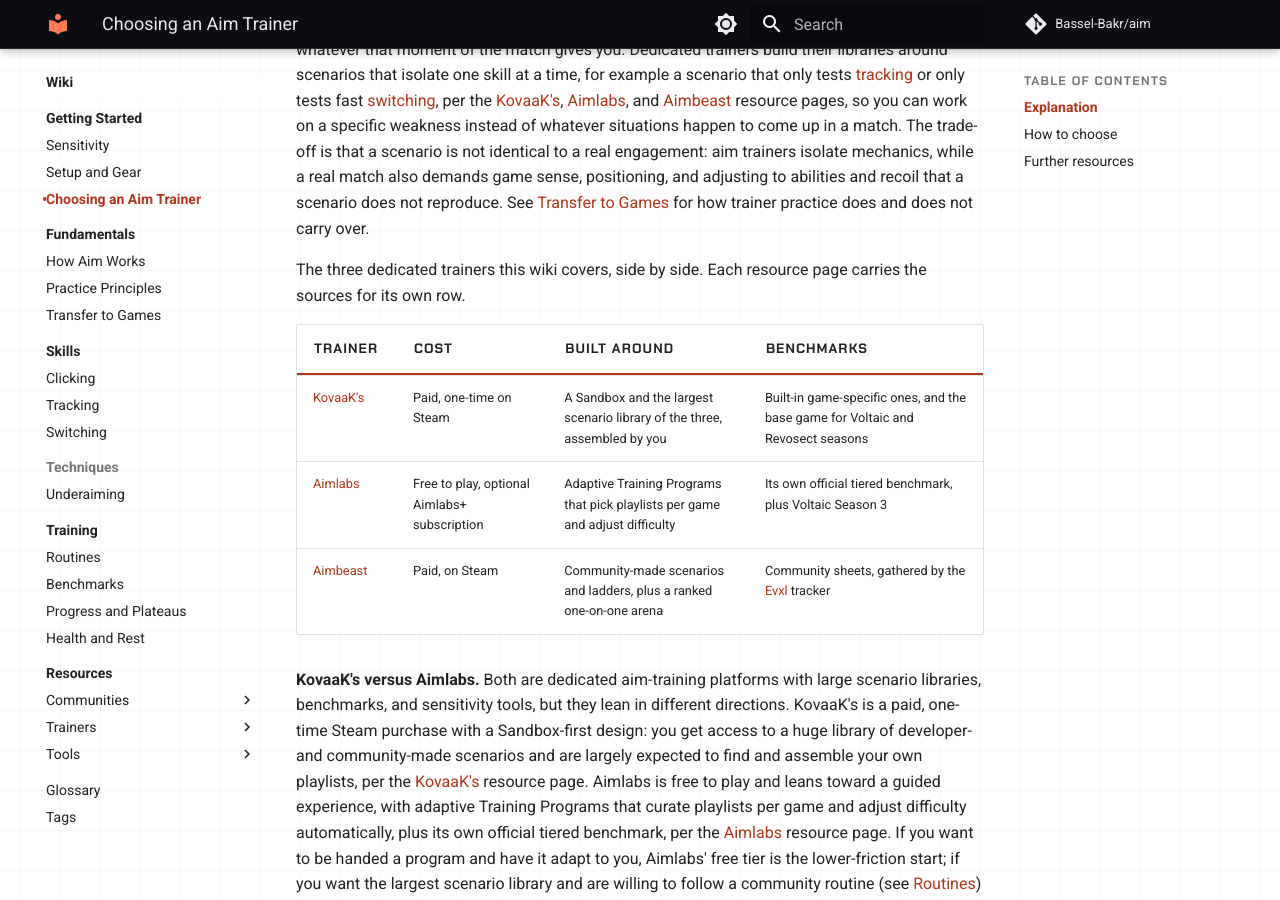
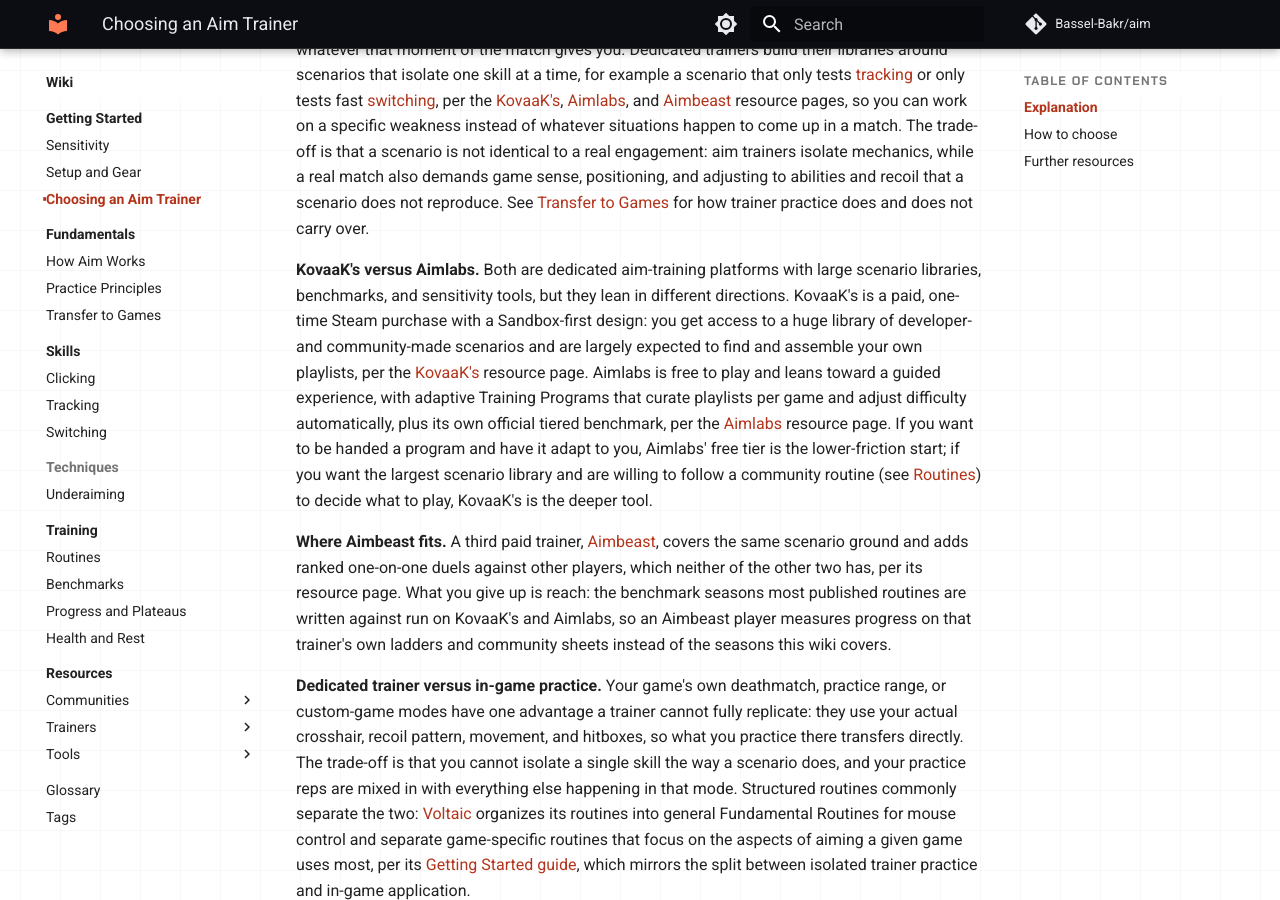
Before and after one commit to Bassel-Bakr/Aim, an MkDocs documentation site: the page built from docs/wiki/getting-started/aim-trainers.md, in a window 1280 px wide and 900 px high, scrolled down 560 px. Built offline with MkDocs 1.6.1 and Material for MkDocs 9.7.7, drawn with Linux system fonts in a browser that asks for light colours; comment, search, counter and statistics services are not loaded.

Commit message:
Revert "docs: compare the three trainers in a table"
This reverts commit 9346ff9.

The table restated cost, design, and benchmark support that already live on
each trainer's resource page. Every price change, subscription tier, or new
benchmark season would have needed editing in both places, and the copy that
falls behind is the one fewer people open.

Co-Authored-By: Claude Opus 5 <noreply@anthropic.com>

```diff
--- a/docs/wiki/getting-started/aim-trainers.md
+++ b/docs/wiki/getting-started/aim-trainers.md
@@ -26,19 +26,6 @@ trainers isolate mechanics, while a real match also demands game sense, position
 to abilities and recoil that a scenario does not reproduce. See
 [Transfer to Games](../fundamentals/transfer-to-games.md) for how trainer practice does and does
 not carry over.
-
-The three dedicated trainers this wiki covers, side by side. Each resource page carries the
-sources for its own row.
-
-<div class="aim-table-stack" markdown>
-
-| Trainer | Cost | Built around | Benchmarks |
-| --- | --- | --- | --- |
-| [KovaaK's](../resources/trainers/kovaaks.md) | Paid, one-time on Steam | A Sandbox and the largest scenario library of the three, assembled by you | Built-in game-specific ones, and the base game for Voltaic and Revosect seasons |
-| [Aimlabs](../resources/trainers/aimlabs.md) | Free to play, optional Aimlabs+ subscription | Adaptive Training Programs that pick playlists per game and adjust difficulty | Its own official tiered benchmark, plus Voltaic Season 3 |
-| [Aimbeast](../resources/trainers/aimbeast.md) | Paid, on Steam | Community-made scenarios and ladders, plus a ranked one-on-one arena | Community sheets, gathered by the [Evxl](../resources/tools/evxl.md) tracker |
-
-</div>
 
 **KovaaK's versus Aimlabs.** Both are dedicated aim-training platforms with large scenario
 libraries, benchmarks, and sensitivity tools, but they lean in different directions. KovaaK's is a
```
